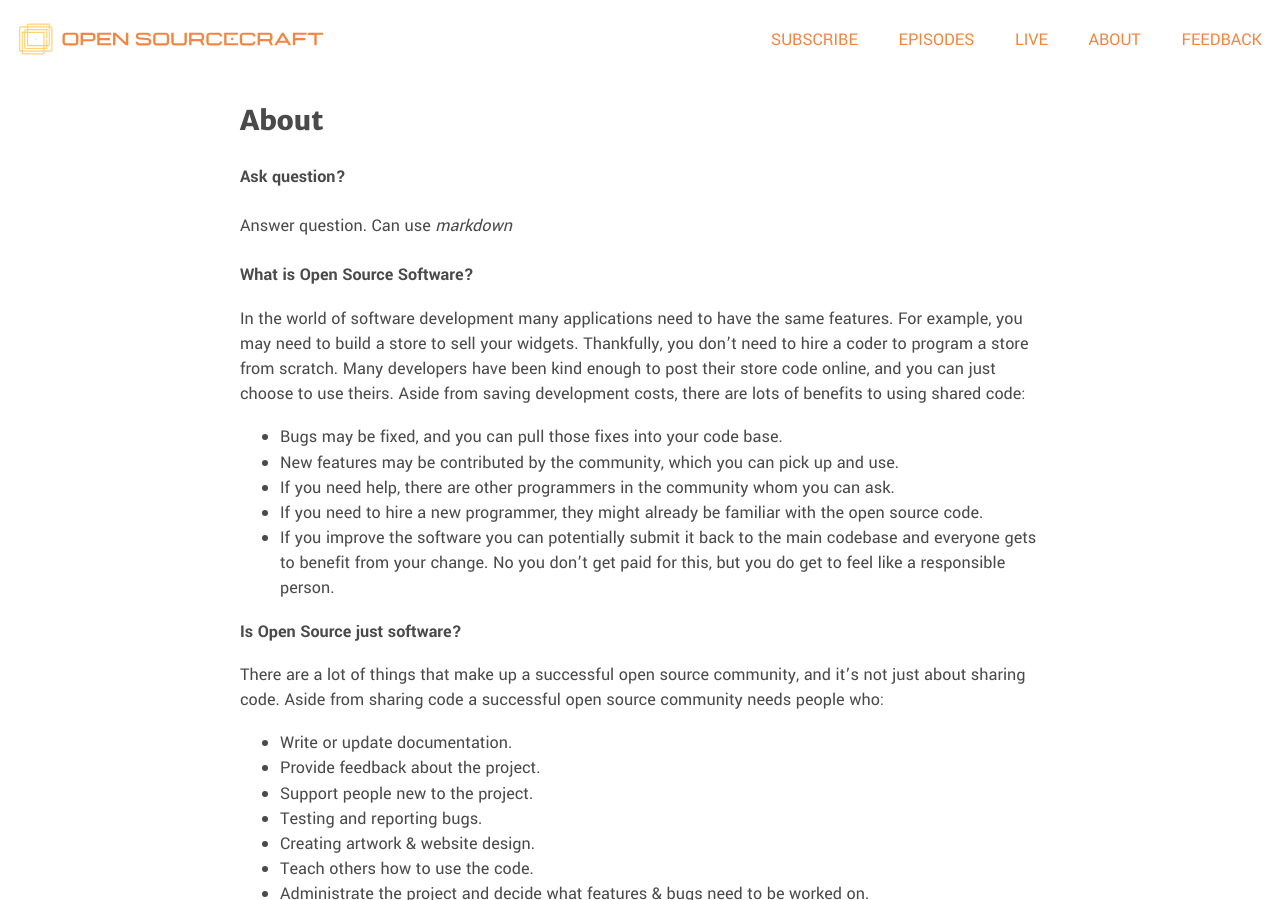
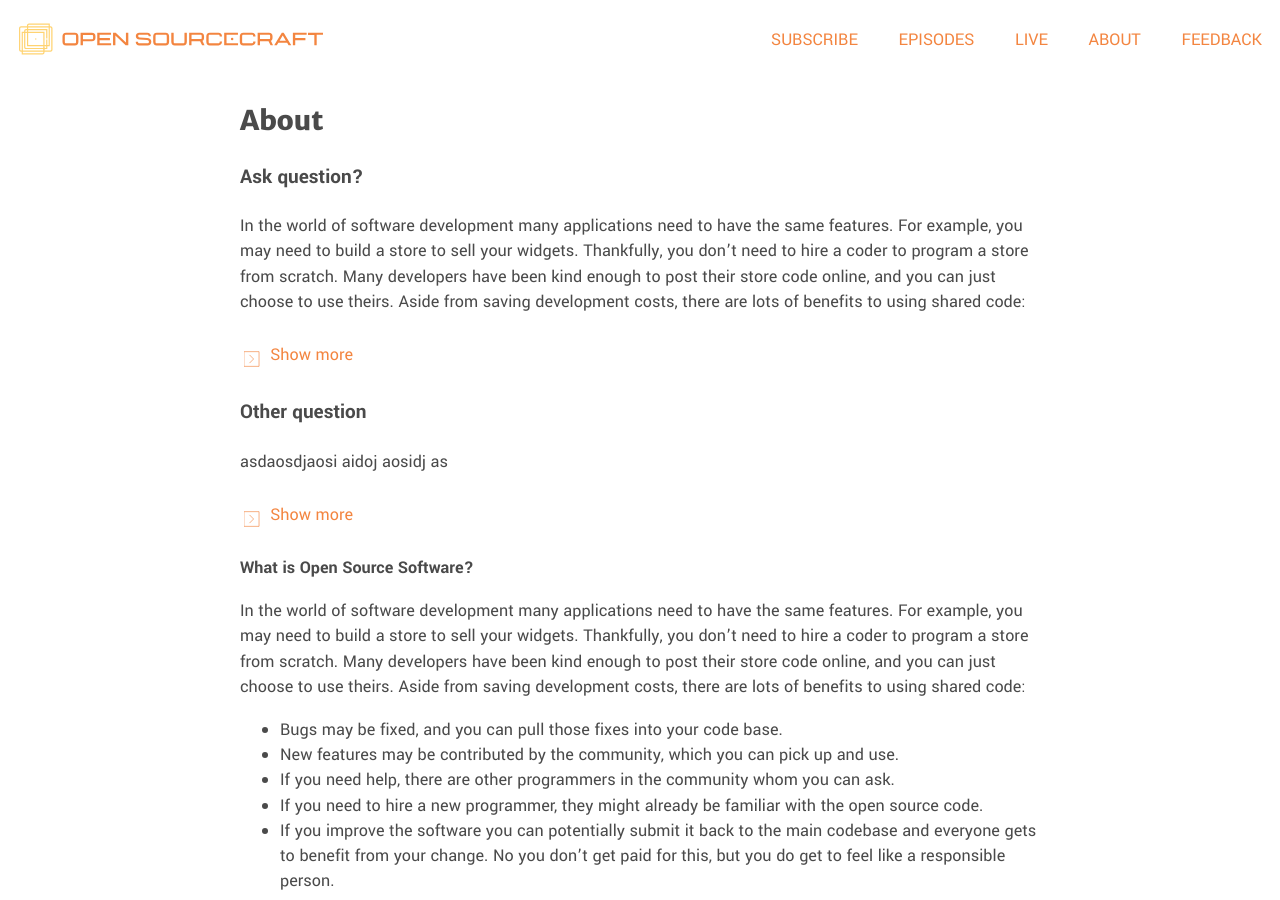
Before and after one commit to Code-Pop/open-sourcecraft, a Jekyll site: the page built from about.md, in a window 1280 px wide and 900 px high. Built offline with Jekyll 4.4.1, drawn with Linux system fonts in a browser that asks for light colours.

Commit message:
Add faqs

```diff
--- a/_layouts/page.html
+++ b/_layouts/page.html
@@ -14,11 +14,17 @@ layout: default
     <h1>{{ page.title }}</h1>
 
     {% if page.faqs %}
+      {% assign faq_count = 0 %}
       {% for faq in page.faqs %}
-        <h4>{{ faq.question }}</h4>
-        <div class="">
+        {% capture faq_count %}{% increment i %}{% endcapture %}
+        <section id="faq_{{ faq_count }}" class="collapse-content _is-closed">
+          <h3>{{ faq.question }}</h3>
           {{ faq.answer | markdownify }}
-        </div>
+        </section>
+        <a class="button -primary _with-icon collapse-toggle" href="#faq_{{ faq_count }}" data-toggle="collapse">
+          <svg class="icon _mini"><use xlink:href="#ico-arrow-right-sq" /></svg>
+          Show more
+        </a>
       {% endfor %}
     {% endif %}
 
--- /dev/null
+++ b/_sass/components/_collapse.scss
@@ -0,0 +1,33 @@
+.collapse-toggle {
+  > .icon {
+    transition: transform 0.3s ease-in-out;
+    transform: rotate(90deg);
+  }
+
+  &._is-open {
+    > .icon {
+      transform: rotate(-90deg);
+    }
+  }
+}
+.collapse-content {
+  display: block;
+  overflow: hidden;
+  &._is-closed {
+    position: relative;
+    max-height: 150px;
+    &::after {
+      position: absolute;
+      left: 0;
+      right: 0;
+      bottom: 0;
+      height: 40px;
+      background: none; /* For browsers that do not support gradients */
+      background: -webkit-linear-gradient(rgba(#fff, 0), rgba(#fff, 1)); /* For Safari 5.1 to 6.0 */
+      background: -o-linear-gradient(rgba(#fff, 0), rgba(#fff, 1)); /* For Opera 11.1 to 12.0 */
+      background: -moz-linear-gradient(rgba(#fff, 0), rgba(#fff, 1)); /* For Firefox 3.6 to 15 */
+      background: linear-gradient(rgba(#fff, 0), rgba(#fff, 1)); /* Standard syntax */
+      content: '';
+    }
+  }
+}
--- a/about.md
+++ b/about.md
@@ -4,9 +4,10 @@ permalink: "/about/"
 order: 3
 faqs:
 - question: Ask question?
-  answer: Answer question. Can use *markdown*
-- question:
-  answer:
+  answer: |-
+    In the world of software development many applications need to have the same features.  For example, you may need to build a store to sell your widgets.  Thankfully, you don’t need to hire a coder to program a store from scratch.  Many developers have been kind enough to post their store code online, and you can just choose to use theirs.  Aside from saving development costs, there are lots of benefits to using shared code:
+- question: Other question
+  answer: asdaosdjaosi aidoj aosidj as
 layout: page
 ---
 
```
